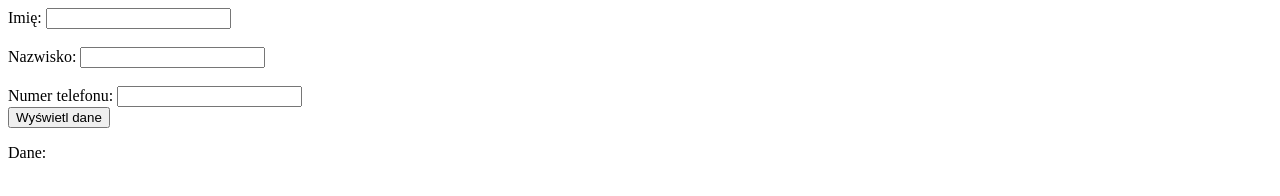
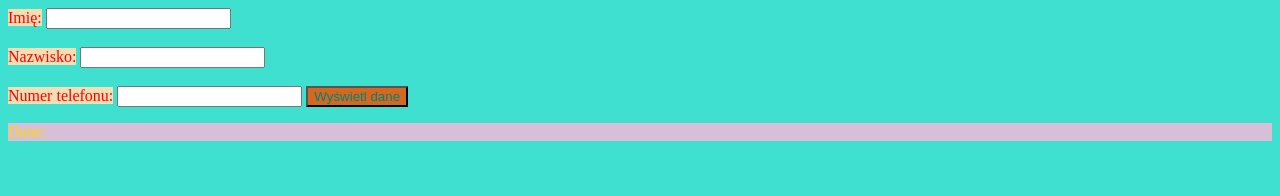
Before and after one commit to PaQPawel96/Zadanie40, a plain HTML site: page index.html in a window 1280 px wide. Drawn offline with Linux system fonts and the light colour scheme.

Commit message:
Zadanie40

```diff
--- /dev/null
+++ b/css/style.css
@@ -0,0 +1,20 @@
+body{
+    color:darkolivegreen;
+    background-color: turquoise;
+}
+label{
+    color:red;
+    background-color: wheat;
+}
+p{
+    color:gold;
+    background-color: thistle;
+}
+div{
+    color:firebrick;
+    background-color: coral;
+}
+button{
+    color:teal;
+    background-color: chocolate;
+}
--- a/index.html
+++ b/index.html
@@ -1,22 +1,20 @@
 <!DOCTYPE html>
 <html lang="en">
 <head>
-    <link rel="stylesheet" href="style.css">
+    <link rel="stylesheet" href="css/style.css">
     <meta charset="UTF-8">
     <meta name="viewport" content="width=device-width, initial-scale=1.0">
     <title>Document</title>
 </head>
 <body>
 
-<form  id="form1">
 <label for="fname">Imię:</label>
 <input type="text" id="fname" name="fname"><br><br>
 <label for="lname">Nazwisko:</label>
 <input type="text" id="lname" name="lname"><br><br>
-<label for="lname">Numer telefonu:</label>
+<label for="telephone">Numer telefonu:</label>
 <input type="text" id="telephone" name="telephone">
-</form>
-<button id="result" onclick="TakeData()">Wyświetl dane</button>
+<button id="result" onclick="takeData()">Wyświetl dane</button>
 <div id="container">
     <p>Dane:</p>
     <p id="name"></p>
--- a/js/main.js
+++ b/js/main.js
@@ -1,8 +1,10 @@
-var take = document.getElementById("result");
-console.log(take.value);
-function TakeData()
+
+function takeData()
 {
-    document.querySelector("#name").value=document.querySelector("#fname");
-    document.querySelector("#surname").value=document.querySelector("#lname");
-    document.querySelector("#phone").value=document.querySelector("#telephone");
+    let a = document.getElementById('fname').value;
+    let b = document.getElementById('lname').value;
+    let c = document.getElementById('telephone').value;
+    document.getElementById('name').textContent = a;
+    document.getElementById('surname').textContent = b;
+    document.getElementById('phone').textContent = c;
 }
```
